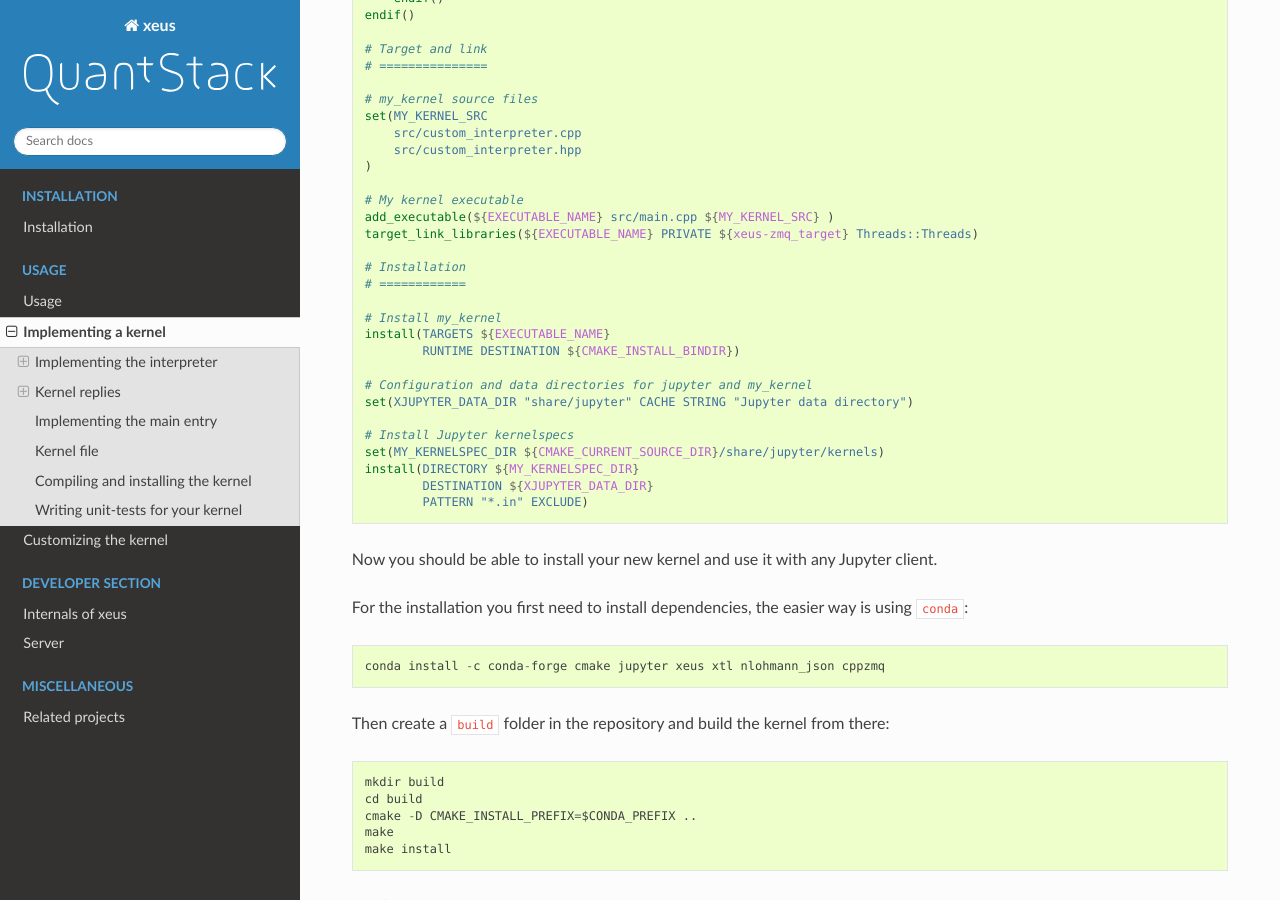
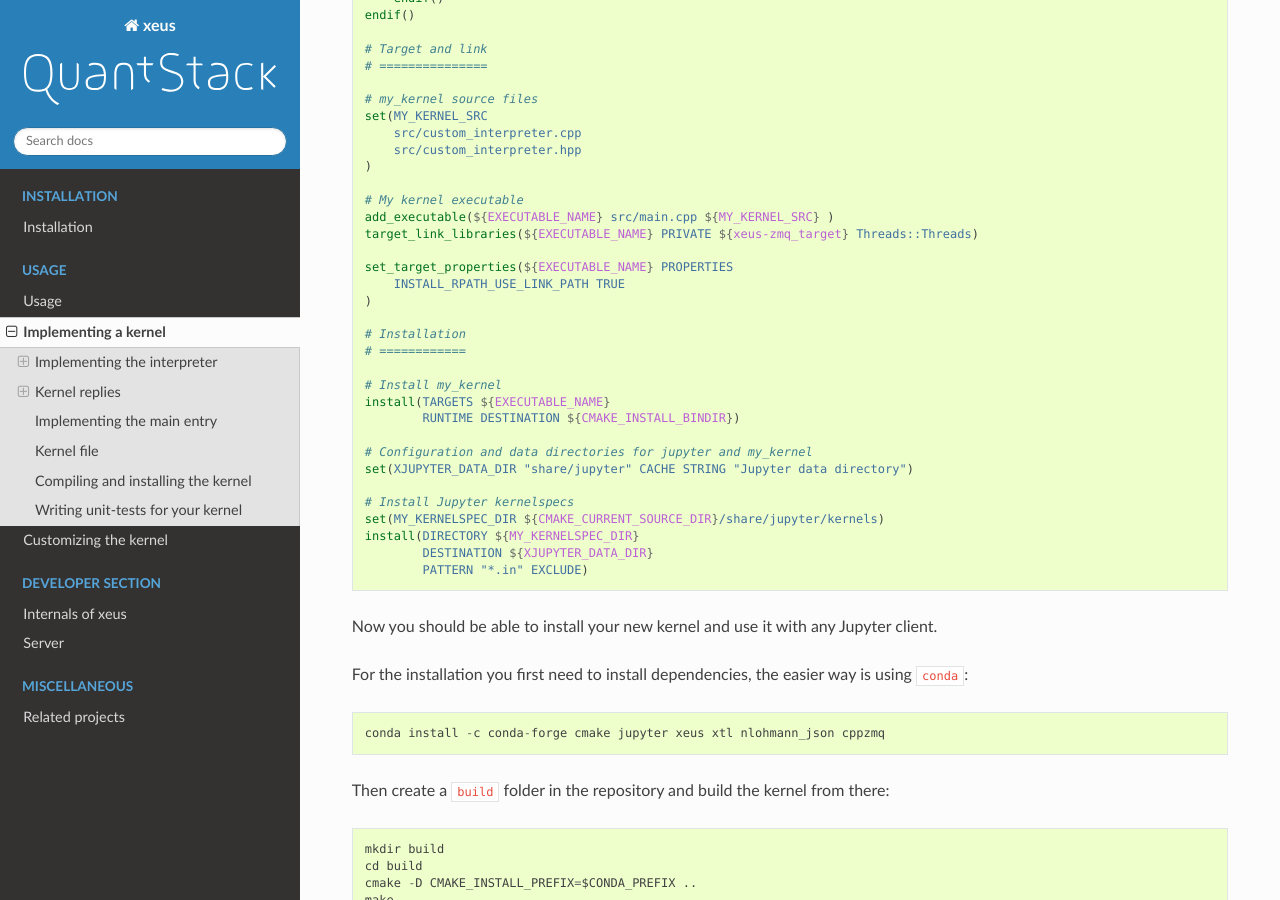
Before and after one commit to jupyter-xeus/xeus, a Sphinx documentation site: the page built from docs/source/kernel_implementation.rst, in a window 1280 px wide and 900 px high, scrolled down 6814 px. Built offline with Sphinx 7.4.7 and the Read the Docs theme 2.0.0, drawn with Linux system fonts in a browser that asks for light colours.

Commit message:
Revert "Remove unnecessary rpath setting"

```diff
--- a/docs/source/example/CMakeLists.txt
+++ b/docs/source/example/CMakeLists.txt
@@ -67,6 +67,10 @@ set(MY_KERNEL_SRC
 add_executable(${EXECUTABLE_NAME} src/main.cpp ${MY_KERNEL_SRC} )
 target_link_libraries(${EXECUTABLE_NAME} PRIVATE ${xeus-zmq_target} Threads::Threads)
 
+set_target_properties(${EXECUTABLE_NAME} PROPERTIES
+    INSTALL_RPATH_USE_LINK_PATH TRUE
+)
+
 # Installation
 # ============
 
```
